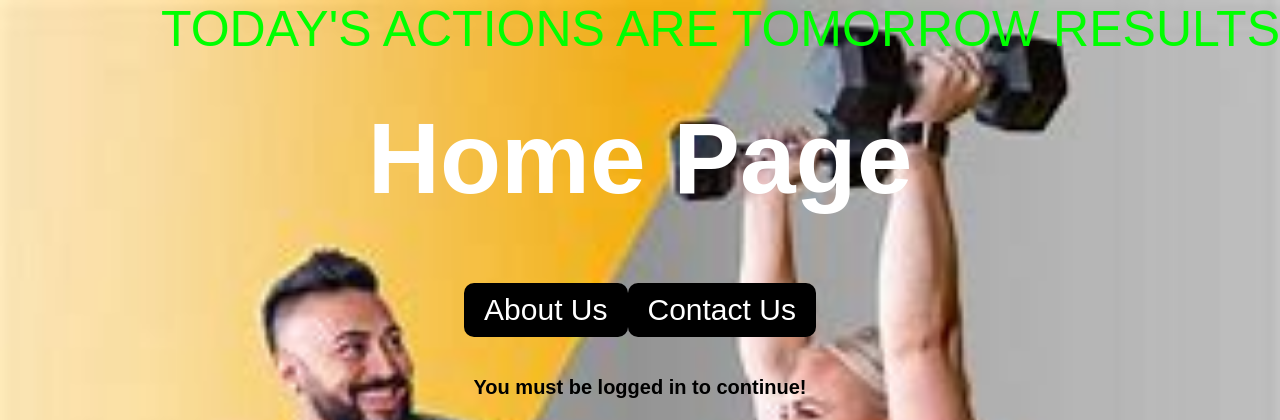
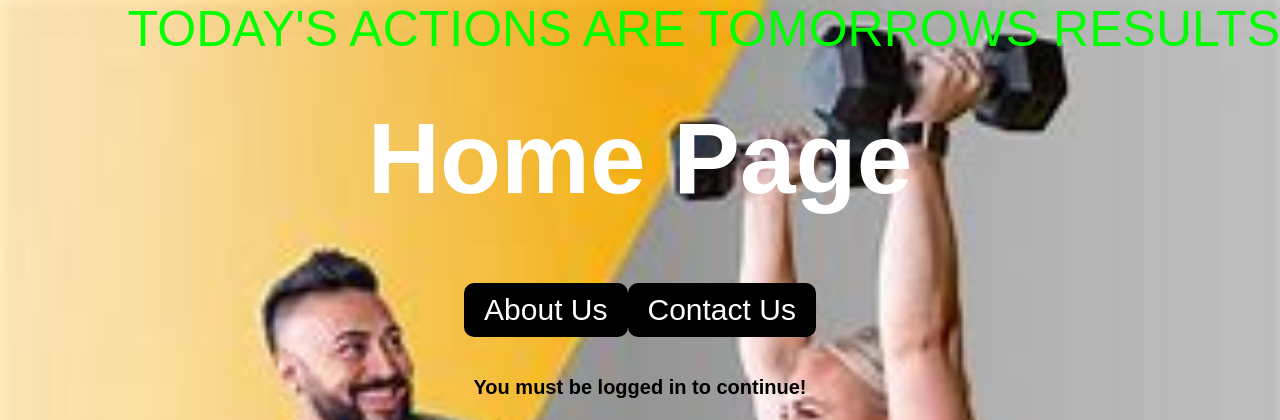
Before and after one commit to Andrei295/new_flask, a Flask app: page / in a window 1280 px wide. Shown: the top 420 px of the page. Run offline with Flask 3, Linux system fonts and the light colour scheme; some libraries are stand-ins or nearby versions.

Commit message:
updated quote

```diff
--- a/templates/index.html
+++ b/templates/index.html
@@ -11,7 +11,7 @@
 
     <h1 style="text-decoration: solid; color:white; font-size: 100px;">Home Page</h1>
 
-    <div class="quote">TODAY'S ACTIONS ARE TOMORROW RESULTS</div>
+    <div class="quote">TODAY'S ACTIONS ARE TOMORROWS RESULTS</div>
 
     <div style="display: flex;">
         <form
```
